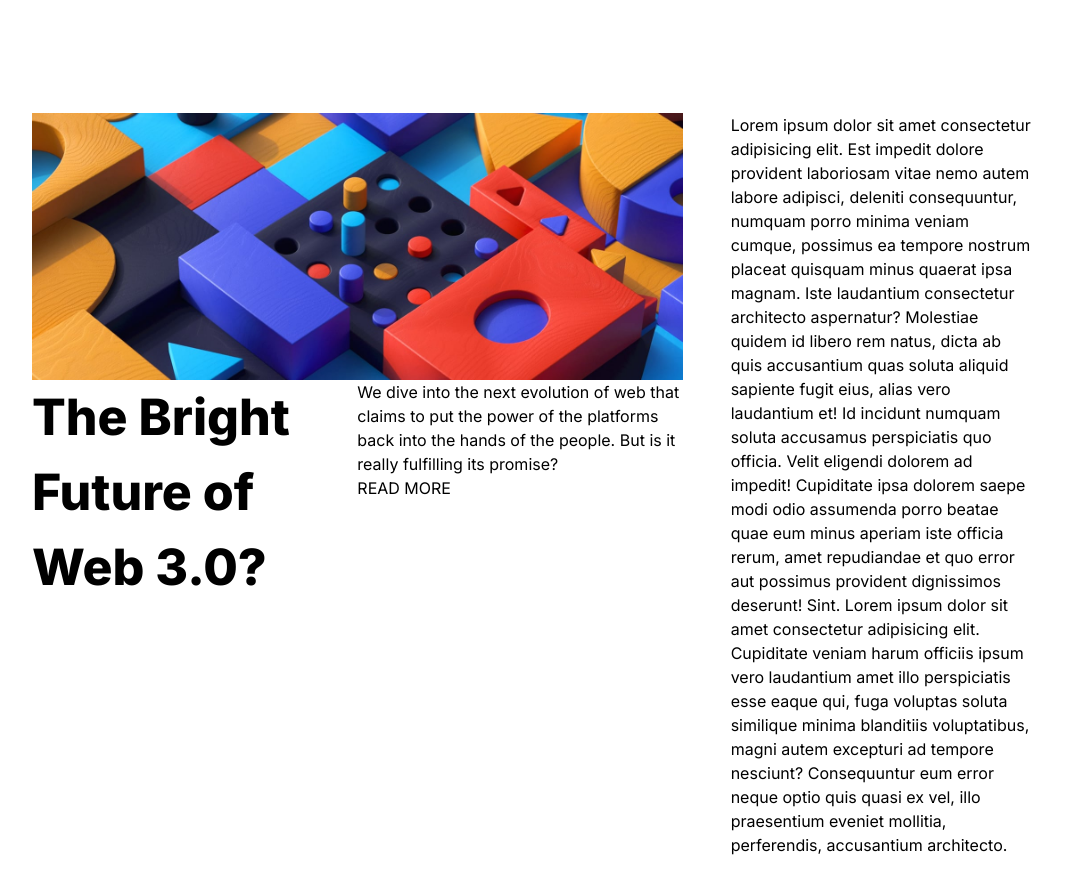
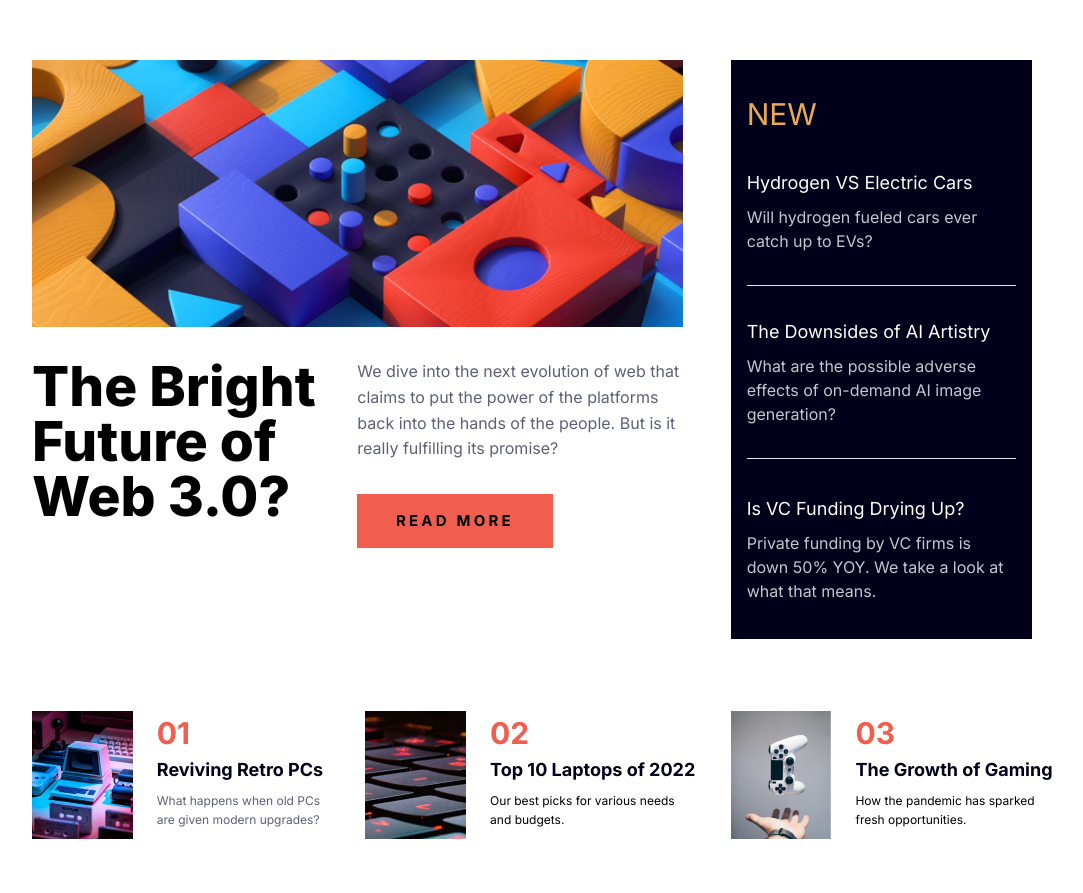
Before and after one commit to WonderSMG/new-home-page-project, a plain HTML site: page index.html in a window 1280 px wide. Shown: the part 101-994 px from the top of the page, without its empty margins (108-1191 px from the left). Drawn offline with nearby package versions, Linux system fonts and the light colour scheme.

Commit message:
features:added main

```diff
--- a/index.html
+++ b/index.html
@@ -19,10 +19,10 @@
             colors: {
               softOrange: "hsl(35, 77%, 62%)",
               softRed: "hsl(5, 85%, 63%)",
-              offWhite: "(36, 100%, 99%)",
-              grayishBlue: "(233, 8%, 79%)",
+              offWhite: "hsl(36, 100%, 99%)",
+              grayishBlue: "hsl(233, 8%, 79%)",
               darkGrayishBlue: "hsl(236, 13%, 42%)",
-              veryDarkBlue: "(240, 100%, 5%)",
+              veryDarkBlue: "hsl(240, 100%, 5%)",
             },
             fontFamily: {
               Inter: ['"Inter", serif'],
@@ -38,6 +38,7 @@
     <nav
       class="container mx-auto p-[20px] lg:py-[58px] lg:px-[140px] flex justify-between items-center"
     >
+      <!-- Nav logo -->
       <div>
         <img src="assets/logo proj-7.svg" alt="design logo" />
       </div>
@@ -55,7 +56,7 @@
       </div>
     </nav>
     <!-- main -->
-    <main class="container mx-auto p-[20px] lg:py-[58px] lg:px-[140px]">
+    <main class="container mx-auto p-[20px] lg:py-[5px] lg:px-[140px]">
       <!-- main-section -->
       <section class="lg:grid grid-cols-3 gap-12">
         <!-- section-1 -->
@@ -75,20 +76,146 @@
           </div>
           <!-- div-2 -->
           <div class="lg:grid grid-cols-2">
-            <h1 class="font-[800] text-[36px] md:text-[50px]">The Bright Future of Web 3.0?</h1>
+            <h1
+              class="mt-[2rem] font-[800] text-[45px] md:text-[50px] leading-none lg:mt-[2rem] lg:text-[55px]"
+            >
+              The Bright Future of Web 3.0?
+            </h1>
             <div>
-              <p>
+              <p
+                class="text-darkGrayishBlue font-800 mt-2 leading-[1.6] lg:mt-[2rem] lg:text-[16px] text-[15px]"
+              >
                 We dive into the next evolution of web that claims to put the
                 power of the platforms back into the hands of the people. But is
                 it really fulfilling its promise?
               </p>
-              <button>READ MORE</button>
+              <div>
+                <button
+                  class="bg-softRed text-[15px] w-[50%] mt-8 mb-16 py-4 font-[700] text-center tracking-[0.2rem] hover:bg-veryDarkBlue hover:text-offWhite cursor-pointer lg:mt-3rem lg:w-[60%]"
+                >
+                  READ MORE
+                </button>
+              </div>
             </div>
           </div>
         </section>
         <!-- section-2 -->
-        <section>Lorem ipsum dolor sit amet consectetur adipisicing elit. Est impedit dolore provident laboriosam vitae nemo autem labore adipisci, deleniti consequuntur, numquam porro minima veniam cumque, possimus ea tempore nostrum placeat quisquam minus quaerat ipsa magnam. Iste laudantium consectetur architecto aspernatur? Molestiae quidem id libero rem natus, dicta ab quis accusantium quas soluta aliquid sapiente fugit eius, alias vero laudantium et! Id incidunt numquam soluta accusamus perspiciatis quo officia. Velit eligendi dolorem ad impedit! Cupiditate ipsa dolorem saepe modi odio assumenda porro beatae quae eum minus aperiam iste officia rerum, amet repudiandae et quo error aut possimus provident dignissimos deserunt! Sint. Lorem ipsum dolor sit amet consectetur adipisicing elit. Cupiditate veniam harum officiis ipsum vero laudantium amet illo perspiciatis esse eaque qui, fuga voluptas soluta similique minima blanditiis voluptatibus, magni autem excepturi ad tempore nesciunt? Consequuntur eum error neque optio quis quasi ex vel, illo praesentium eveniet mollitia, perferendis, accusantium architecto.</section>
+        <section class="container bg-veryDarkBlue p-4 mb-[4rem]">
+          <!-- div-1 -->
+          <div>
+            <h1 class="text-softOrange text-[30px] font-[400] my-4">NEW</h1>
+          </div>
+          <!-- div-2 -->
+          <div class="pb-4">
+            <h2
+              class="text-offWhite pb-2 pt-4 text-xl font-800 lg:hover:text-softOrange cursor-pointer lg:text-[18px]"
+            >
+              Hydrogen VS Electric Cars
+            </h2>
+            <p class="text-grayishBlue border-b pb-8">
+              Will hydrogen fueled cars ever catch up to EVs?
+            </p>
+          </div>
+          <!-- div-3 -->
+          <div class="py-4">
+            <h2
+              class="text-offWhite font-800 text-xl lg:hover:text-softOrange cursor-pointer lg:text-[18px]"
+            >
+              The Downsides of AI Artistry
+            </h2>
+            <p class="text-grayishBlue border-b pb-8 pt-2">
+              What are the possible adverse effects of on-demand AI image
+              generation?
+            </p>
+          </div>
+          <!-- div-4 -->
+          <div class="py-5">
+            <h2
+              class="text-offWhite pb-2 text-xl font-800 lg:hover:text-softOrange cursor-pointer lg:text-[18px]"
+            >
+              Is VC Funding Drying Up?
+            </h2>
+            <p class="text-grayishBlue">
+              Private funding by VC firms is down 50% YOY. We take a look at
+              what that means.
+            </p>
+          </div>
+        </section>
       </section>
+      <!-- foooter -->
+      <footer
+        class="container mt-[4rem] mb-[6rem] lg:grid grid-cols-3 lg:mb-4 lg:mt-2"
+      >
+        <!-- footer-section-1 -->
+        <section>
+          <div class="flex gap-6 mb-[4rem] lg:mr-[2rem]">
+            <img
+              class="h-[8rem]"
+              src="./assets/image-retro-pcs proj-7.jpg"
+              alt="image-retro-pics"
+            />
+            <div>
+              <h1 class="text-softRed text-[30px] font-800 font-bold">01</h1>
+              <h3
+                class="font-bold font-800 text-veryDarkBlue text-[18px] whitespace-nowrap lg:hover:text-softRed cursor-pointer"
+              >
+                Reviving Retro PCs
+              </h3>
+              <p
+                class="text-[14px] mt-2 leading-[1.6] text-darkGrayishBlue lg:text-[12px]"
+              >
+                What happens when old PCs are given modern upgrades?
+              </p>
+            </div>
+          </div>
+        </section>
+        <!-- footer-section-2 -->
+        <section>
+          <div class="flex gap-6 mb-[4rem]">
+            <img
+              class="h-[8rem]"
+              src="./assets/image-top-laptops proj-7.jpg"
+              alt="image-top-laptops"
+            />
+            <div>
+              <h1 class="text-softRed text-[30px] font-800 font-bold">02</h1>
+              <h3
+                class="font-bold font-800 text-veryDarkBlue text-[18px] whitespace-nowrap lg:hover:text-softred cursor-pointer"
+              >
+                Top 10 Laptops of 2022
+              </h3>
+              <p
+                class="text-[14px] mt-2 leading-[1.6] text-DarkgrayishBlue lg:text-[12px]"
+              >
+                Our best picks for various needs and budgets.
+              </p>
+            </div>
+          </div>
+        </section>
+        <!-- footer-section-3 -->
+        <section>
+          <div class="flex gap-6 lg:ml-[2rem]">
+            <img
+              class="h-[8rem]"
+              src="./assets/image-gaming-growth proj-7.jpg"
+              alt="image-game-growth"
+            />
+            <div>
+              <h1 class="text-softRed text-[30px] font-800 font-bold">03</h1>
+              <h3
+                class="font-bold font-800 text-veryDarkBlue text-[18px] whitespace-nowrap lg:hover:text-softred cursor-pointer"
+              >
+                The Growth of Gaming
+              </h3>
+              <p
+                class="text-[14px] mt-2 leading-[1.6] text-DarkgrayishBlue lg:text-[12px]"
+              >
+                How the pandemic has sparked fresh opportunities.
+              </p>
+            </div>
+          </div>
+        </section>
+      </footer>
     </main>
   </body>
 </html>
```
